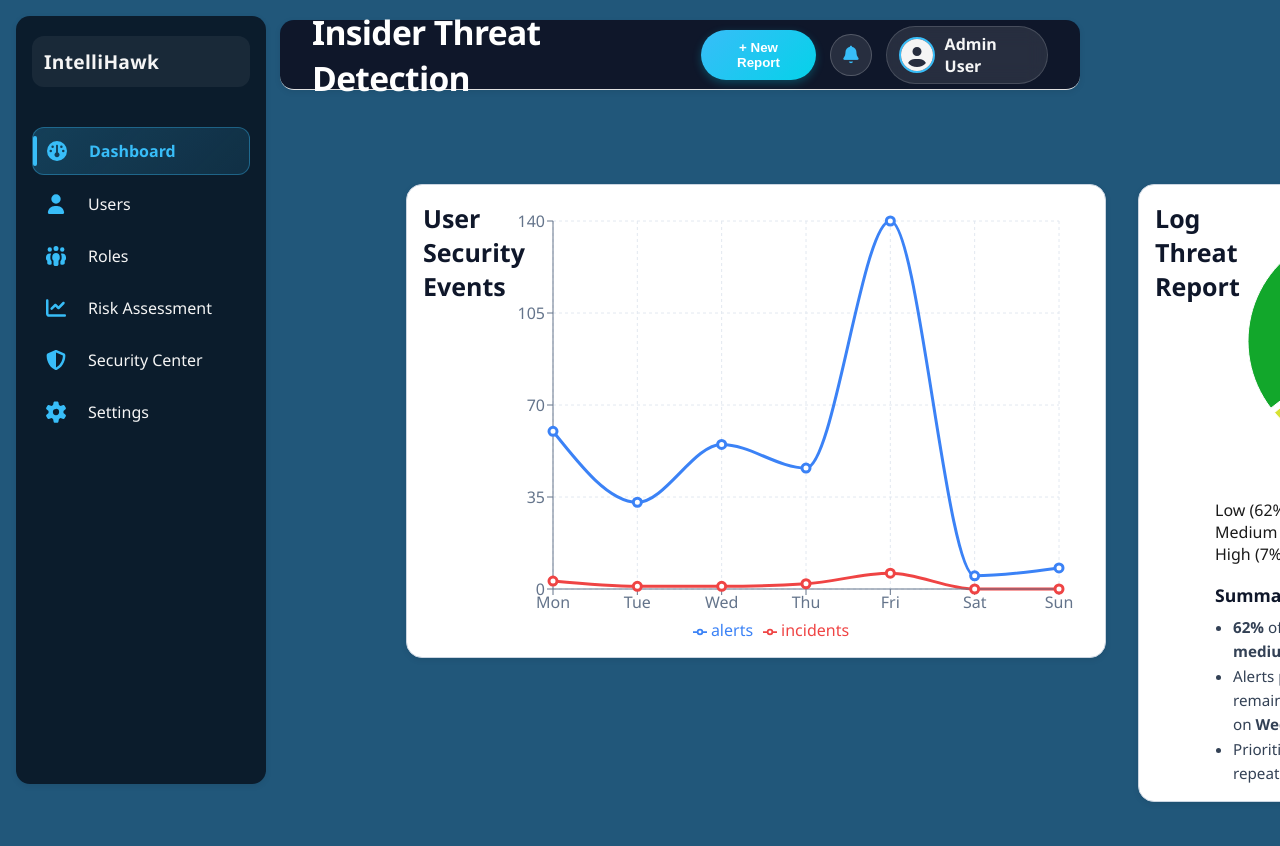
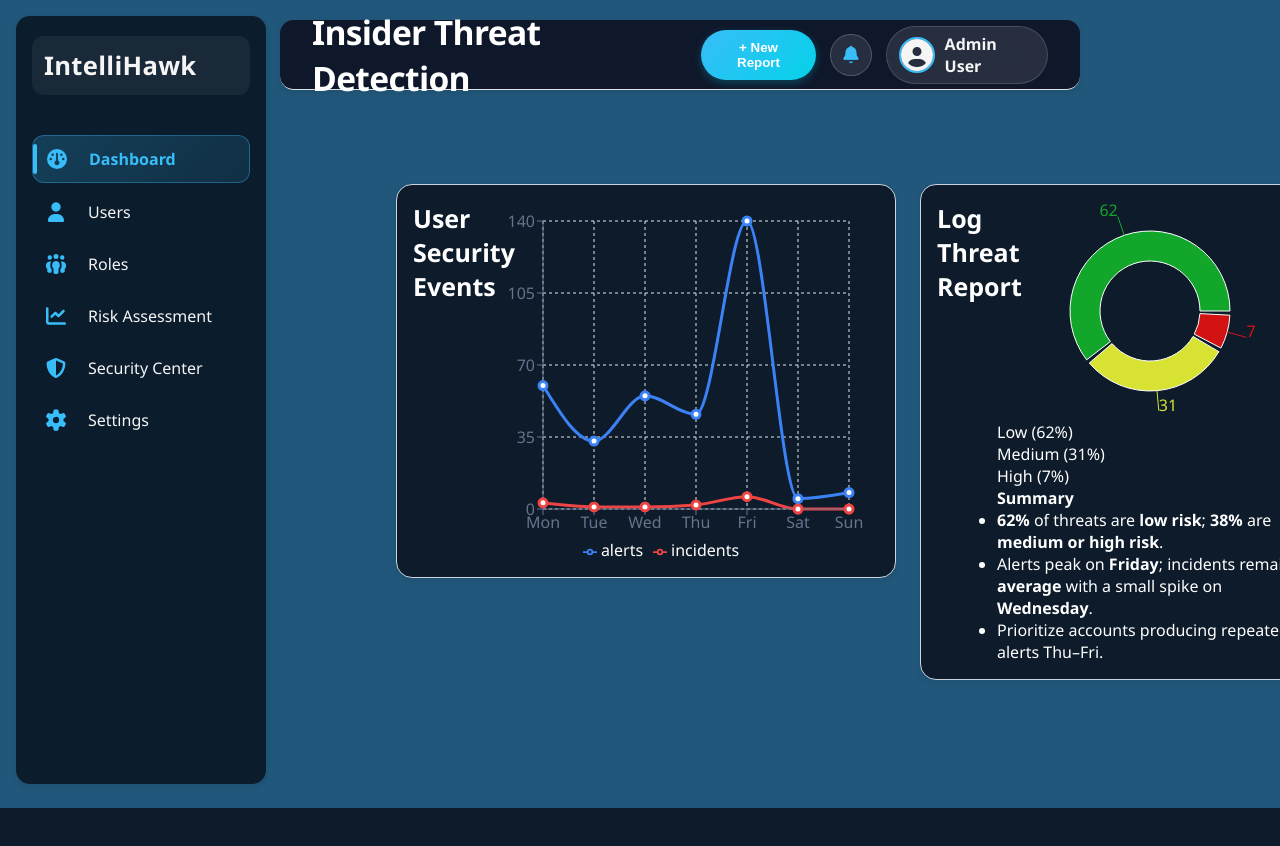
Before and after one commit to AChakka/IntelliHawk, a React (Vite) app: page / in a window 1280 px wide. Shown: the top 846 px of the page. After the commit the page ends 808 px from the top, so only its background shows below. Built offline with nearby package versions, Linux system fonts and the light colour scheme.

Commit message:
Changing UI and Font Sizes
Changed sizes for font and graphs to fit screen and changed colors of the background.

```diff
--- a/src/components/Alerts.css
+++ b/src/components/Alerts.css
@@ -14,14 +14,15 @@
   padding: 20px;
   height: calc(100vh - 40px); /* full height minus padding */
   box-sizing: border-box;
+  color: #ffffff;
 }
 
 .alert-panel {
   flex: 1;
-  background-color: #ffffff;
-  border-radius: 12px;
+  background-color: #0d1b2a;
+  border-radius: 15px;
   box-shadow: 0 4px 10px rgba(0, 0, 0, 0.05);
-  padding: 20px;
+  padding: 10px;
   display: flex;
   flex-direction: column;
   overflow: hidden;
@@ -30,7 +31,7 @@
 .panel-title {
   font-size: 1.5rem;
   font-weight: 600;
-  color: #0b3d91;
+  color: #1d9bf0;
   margin-bottom: 15px;
 }
 
@@ -60,7 +61,7 @@
 }
 
 .alert-table tbody tr:hover {
-  background-color: #dbe7fb;
+  background-color: #0d1b2a;
 }
 
 .alert-table th {
--- a/src/components/SecurityCenter.css
+++ b/src/components/SecurityCenter.css
@@ -16,7 +16,7 @@
 
 .sc-page {
   min-height: 82vh;
-  background: var(--bg-light);
+  background: #0d1b2a;
   padding: 82px;
   font-family: var(--font);
 }
@@ -32,7 +32,7 @@
 .sc-grid {
   display: grid;
   grid-template-columns: 1fr 1fr;
-  gap: 350px;
+  gap: 66px;
 }
 
 @media (max-width: 1000px) {
--- a/src/components/Settings.css
+++ b/src/components/Settings.css
@@ -18,7 +18,7 @@
 
 .set-page {
   min-height: 100dvh;
-  background: var(--bg);
+  background: #0d1b2a;
   padding: 20px;
   overflow-x: hidden;
 }
--- a/src/components/Sidebar.css
+++ b/src/components/Sidebar.css
@@ -42,7 +42,7 @@
 
 .sidebar-header h2 {
   font-weight: 800;
-  font-size: 1.2rem;
+  font-size: 1.6rem;
   letter-spacing: .3px;
   margin: 0;
   color: var(--text);
--- a/src/components/ThreatOverview.css
+++ b/src/components/ThreatOverview.css
@@ -1,71 +1,45 @@
 /* Layout: wide line chart left, pie + summary right */
 .threat-grid {
   display: grid;
-  grid-template-columns: minmax(700px, 2fr) minmax(380px, 1fr);
-  gap: 32px;
-  width: min(1500px, 100%);
+  grid-template-columns: minmax(500px, 1.8fr) minmax(400px, 1fr); /* smaller base widths */
+  gap: 24px;            /* reduce spacing between cards */
+  width: min(1200px, 100%); /* cap total layout width */
   margin: 40px auto 0;
   align-items: start;
-  padding: 0 20px;
+  padding: 0 10px;
 }
 
-/* Cards */
 .card {
-  background: #ffffff;
-  border-radius: 20px;
-  box-shadow: 0 6px 20px rgba(0,0,0,0.08);
-  padding: 24px 28px;
-  display: flex;
-  flex-direction: column;
+  background-color: #0d1b2a !important;  /* deep blue */
+  color: #ffffff !important;             /* white text */
+}
+
+.card * {
+  color: #ffffff !important;             /* ensures inner text stays visible */
 }
 
 .section-title {
-  font-size: 1.2rem;
-  font-weight: 700;
-  color: #0f172a;
-  margin-bottom: 16px;
+  color: #ffffff !important;
 }
 
-/* Chart areas */
+/* Chart areas — reduce heights */
 .chart-wrap--main {
-  height: 440px; /* bigger line chart */
+  height: 360px; /* smaller line chart */
 }
 
 .chart-wrap--side {
-  height: 280px; /* bigger pie chart */
+  height: 220px; /* smaller pie chart */
 }
 
-/* Right card vertical stack */
-.side-stack {
-  display: flex;
-  flex-direction: column;
-  gap: 18px;
-}
-
-.summary h4 {
-  margin: 0 0 8px;
-  font-size: 1.1rem;
-  font-weight: 600;
-  color: #0f172a;
-}
-
-.summary ul {
-  margin: 0;
-  padding-left: 18px;
-  line-height: 1.6;
-  color: #334155;
-  font-size: 0.95rem;
-}
-
-/* Responsive: stack vertically on small screens */
-@media (max-width: 1200px) {
+/* Stack vertically on smaller screens */
+@media (max-width: 1100px) {
   .threat-grid {
     grid-template-columns: 1fr;
   }
   .chart-wrap--main {
-    height: 380px;
+    height: 300px;
   }
   .chart-wrap--side {
-    height: 240px;
+    height: 200px;
   }
 }
--- a/src/components/ThreatOverview.jsx
+++ b/src/components/ThreatOverview.jsx
@@ -78,7 +78,7 @@
               <PieChart>
                 <Tooltip
                   contentStyle={{
-                    backgroundColor: "#0f172a",
+                    backgroundColor: "#ffffffff",
                     border: "1px solid #1e293b",
                     borderRadius: "8px",
                     color: "#fff",
@@ -88,8 +88,8 @@
                   data={threatSplit}
                   dataKey="value"
                   nameKey="name"
-                  innerRadius={60}
-                  outerRadius={110}
+                  innerRadius={50}
+                  outerRadius={80}
                   paddingAngle={3}
                   label
                 >
--- a/src/components/Users.css
+++ b/src/components/Users.css
@@ -16,7 +16,7 @@
 /* Layout */
 .users-page {
   min-height: 100dvh;
-  background: var(--bg);
+  background: #0d1b2a;
   padding: 16px;
   position: relative;
 }
```
